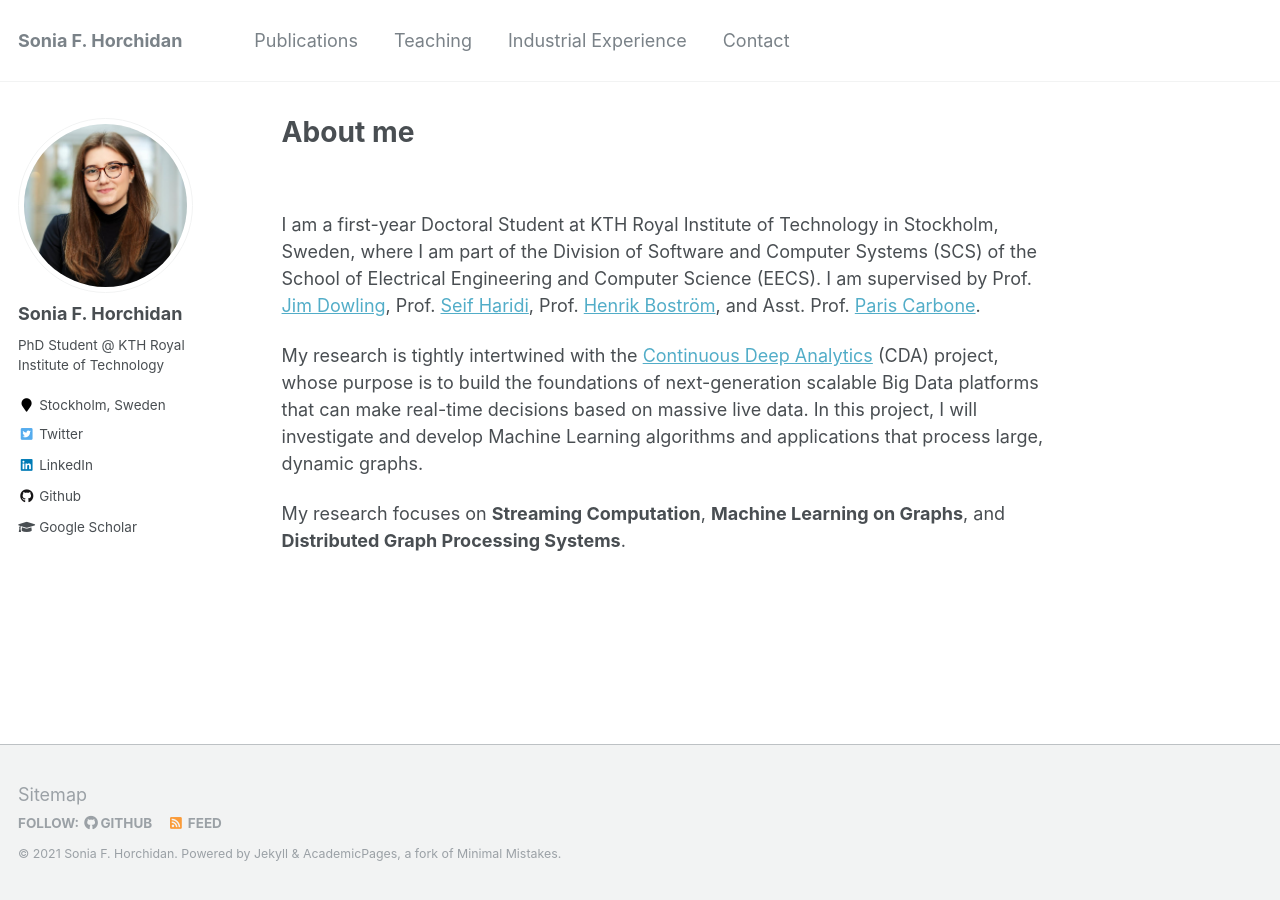
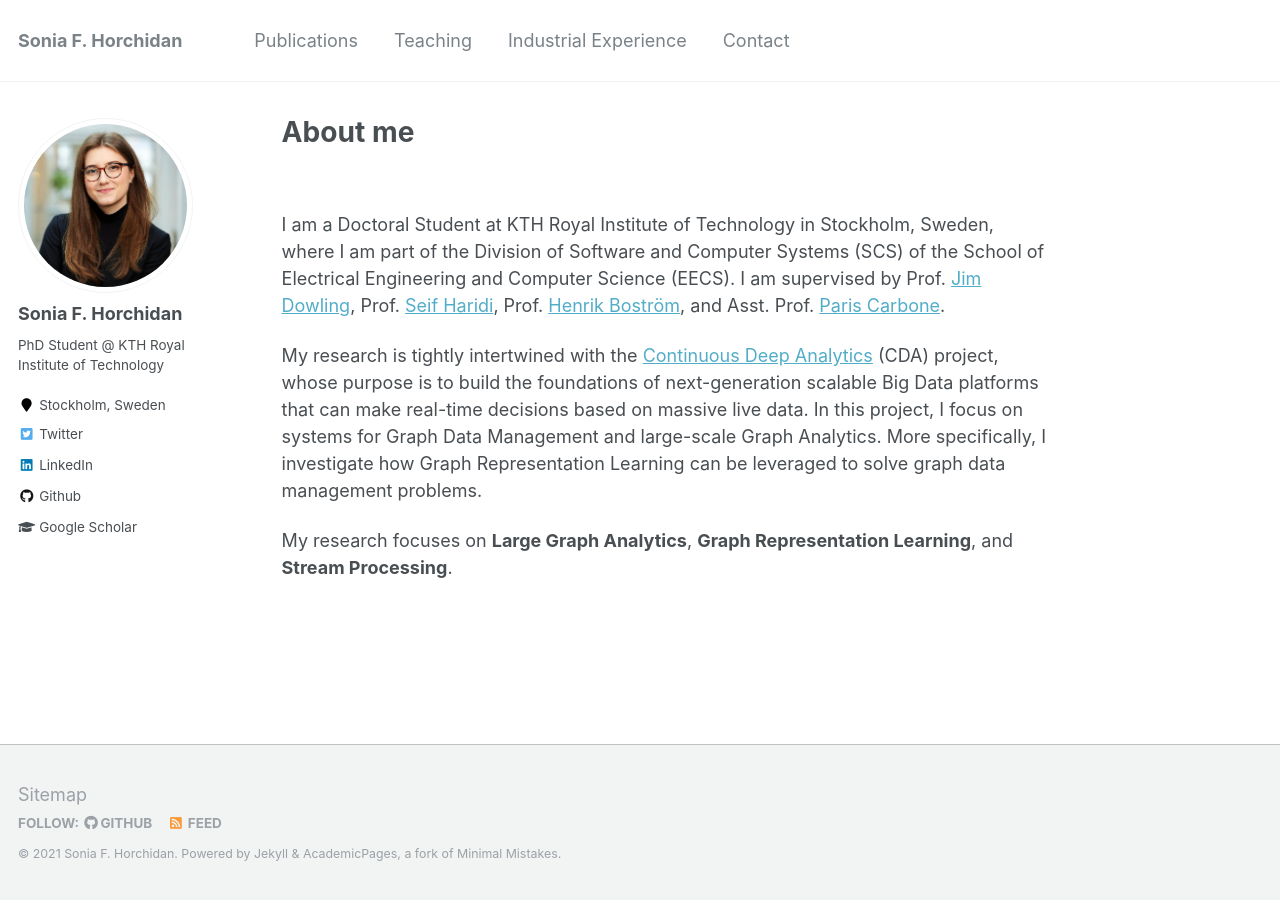
Before and after one commit to soniahorchidan/soniahorchidan.github.io, a Jekyll site: the page built from _pages/about.md, in a window 1280 px wide. Built offline with Jekyll 4.4.1, drawn with Linux system fonts in a browser that asks for light colours.

Commit message:
Update about.md

```diff
--- a/_pages/about.md
+++ b/_pages/about.md
@@ -9,8 +9,8 @@ redirect_from:
 ---
 <br>
 
-I am a first-year Doctoral Student at KTH Royal Institute of Technology in Stockholm, Sweden, where I am part of the Division of Software and Computer Systems (SCS) of the School of Electrical Engineering and Computer Science (EECS). I am supervised by Prof. [Jim Dowling](https://www.kth.se/profile/jdowling), Prof. [Seif Haridi](https://www.kth.se/profile/haridi), Prof. [Henrik Boström](https://www.kth.se/profile/henbos), and Asst. Prof. [Paris Carbone](https://www.kth.se/profile/parisc).
+I am a Doctoral Student at KTH Royal Institute of Technology in Stockholm, Sweden, where I am part of the Division of Software and Computer Systems (SCS) of the School of Electrical Engineering and Computer Science (EECS). I am supervised by Prof. [Jim Dowling](https://www.kth.se/profile/jdowling), Prof. [Seif Haridi](https://www.kth.se/profile/haridi), Prof. [Henrik Boström](https://www.kth.se/profile/henbos), and Asst. Prof. [Paris Carbone](https://www.kth.se/profile/parisc).
 
-My research is tightly intertwined with the [Continuous Deep Analytics](https://cda-group.github.io/) (CDA) project, whose purpose is to build the foundations of next-generation scalable Big Data platforms that can make real-time decisions based on massive live data. In this project, I will investigate and develop Machine Learning algorithms and applications that process large, dynamic graphs.
+My research is tightly intertwined with the [Continuous Deep Analytics](https://cda-group.github.io/) (CDA) project, whose purpose is to build the foundations of next-generation scalable Big Data platforms that can make real-time decisions based on massive live data. In this project, I focus on systems for Graph Data Management and large-scale Graph Analytics. More specifically, I investigate how Graph Representation Learning can be leveraged to solve graph data management problems.
 
-My research focuses on <b>Streaming Computation</b>, <b>Machine Learning on Graphs</b>, and <b>Distributed Graph Processing Systems</b>.
+My research focuses on <b>Large Graph Analytics</b>, <b>Graph Representation Learning</b>, and <b>Stream Processing</b>.
```
